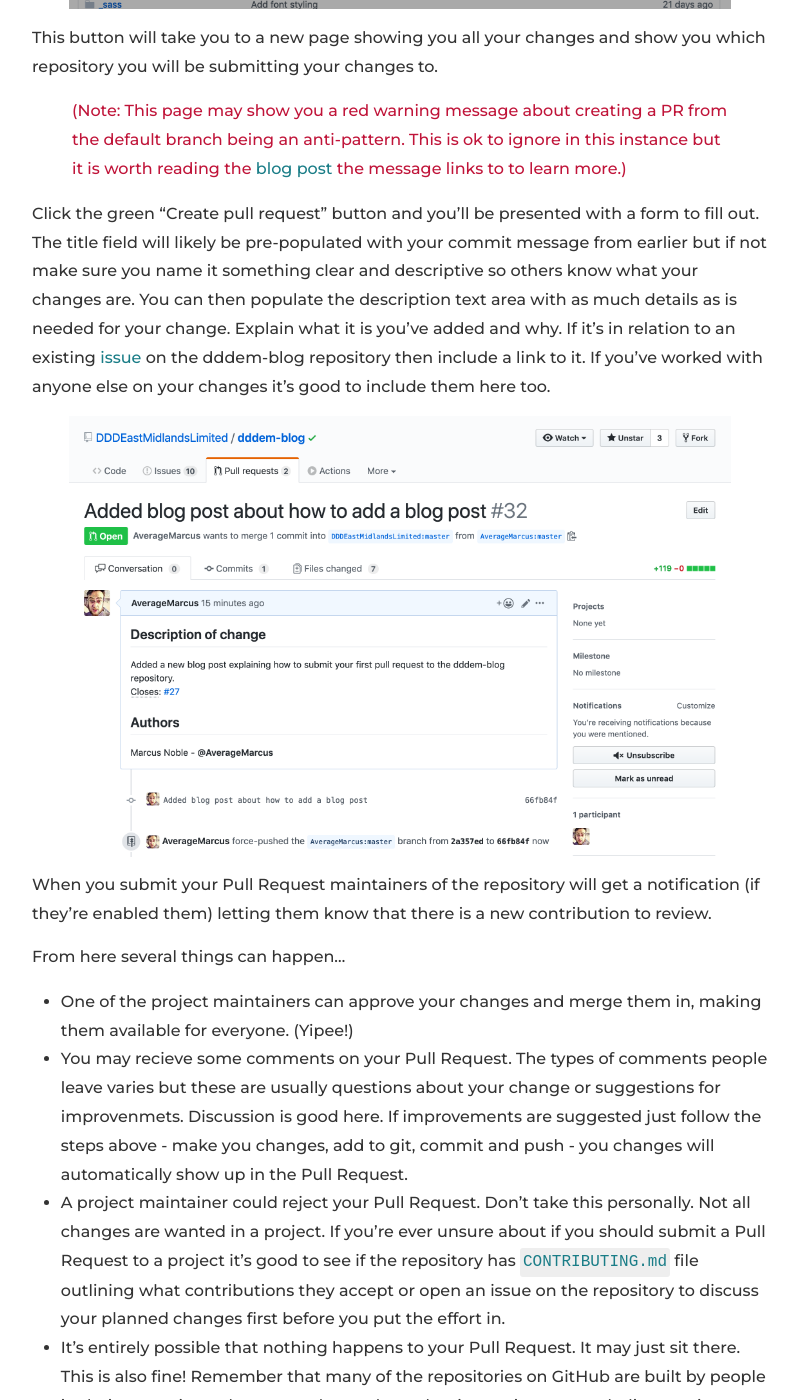
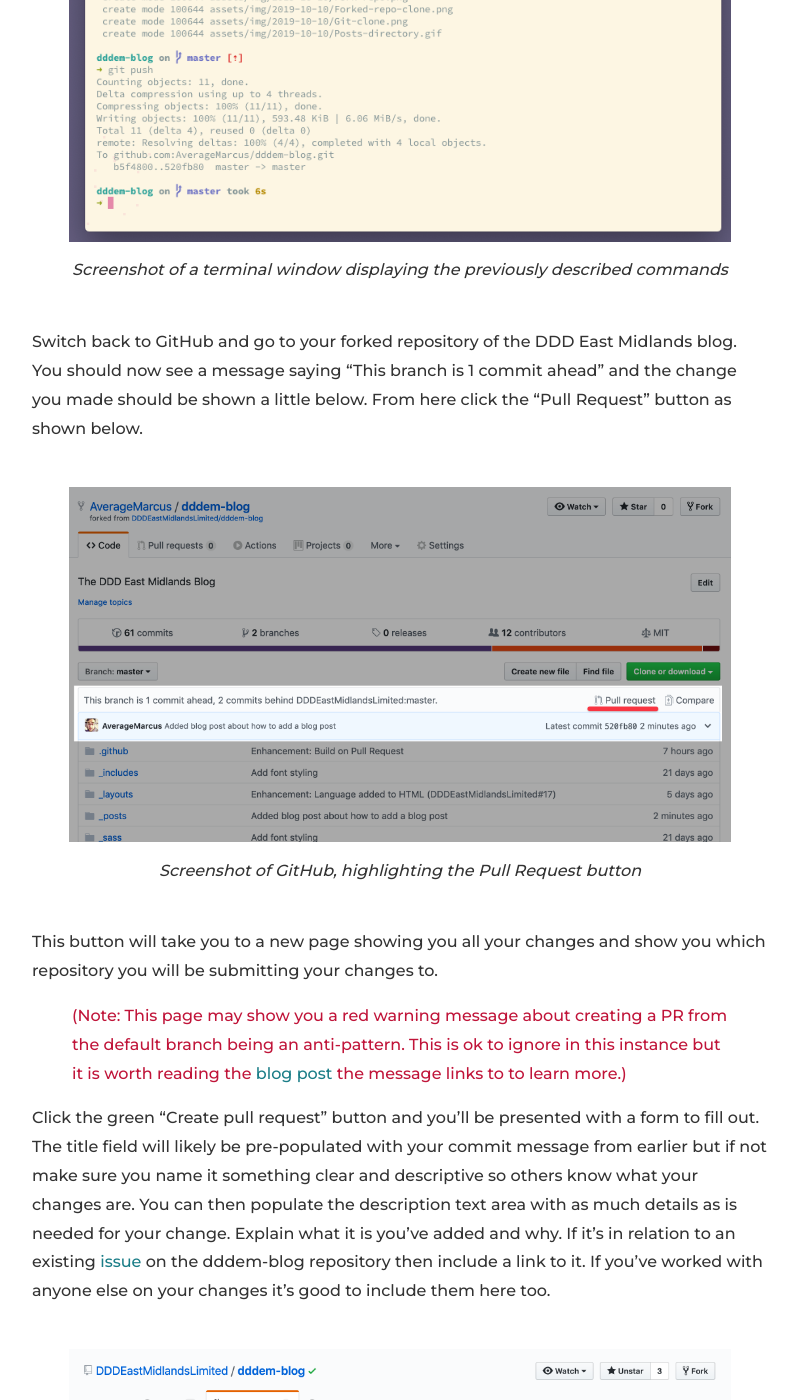
Before and after one commit to DDDEastMidlandsLimited/dddem-blog, a Jekyll site: the page built from _posts/2019-10-10-how-to-pr-with-your-post.md, in a window 1280 px wide and 1400 px high, scrolled down 6950 px. Shown: the whole window, without its empty margins (240-1038 px from the left). Built offline with Jekyll 4.4.1, drawn with Linux system fonts in a browser that asks for light colours; nearby versions of some CDN libraries; some of the changed text lies outside the part shown.

Commit message:
Fix: Style Marcus' Post and Fix Typos

````diff
--- a/_posts/2019-10-10-how-to-pr-with-your-post.md
+++ b/_posts/2019-10-10-how-to-pr-with-your-post.md
@@ -1,6 +1,6 @@
 ---
 layout: post
-title: How to make a pull request with your new post
+title: How To Make A Pull Request With Your New Post
 description: "A guide on how to raise a pull request and how to write up your blog post for the DDD East Midlands website."
 date: 2019-10-10
 cover: "/assets/header_image.jpg"
@@ -18,7 +18,11 @@
 
 With [Hacktoberfest](https://hacktoberfest.digitalocean.com/) in full swing many folks are getting involved in contributing to open source projects for the first time. The DDD East Midlands blog is a community effort and [encourages contribution](https://github.com/DDDEastMidlandsLimited/dddem-blog/issues) of blog posts from members of the community. For this post we will walk through the steps needed for someone to contribute their own blog posts with a very brief introduction to GitHub, Git, Jekyll and Pull Requests.
 
+<br/>
+
 ## Prerequisites
+
+---
 
 Before we get started it would be handy to have a few things set up first if you don't already:
 
@@ -26,17 +30,31 @@
 * You will also need to [download and install Git](https://git-scm.com/downloads) as well as some sort of text editor to work in. (I recommend [Visual Studio Code](https://code.visualstudio.com/)).
 * [_Optional but recommended_] To view your changes to the DDD East Midlands blog on your local machine you will need to install Ruby and Jekyll. The [DDD East Midlands blog repository](https://github.com/DDDEastMidlandsLimited/dddem-blog#running-this-project-locally) has the steps needed for this.
 
+<br/>
+
 ## Let's get going
+
+---
 
 The first thing we need to do is get our own copy of the DDD East Midlands blog. To do this we must head over to the [dddem-blog GitHub repository](https://github.com/DDDEastMidlandsLimited/dddem-blog).
 
 To get our own copy we need to click the "Fork" button towards the top right of the page.
 
+<br/>
 <img src="/assets/img/2019-10-10/Fork-repo.png" alt="Screenshot of the DDD East Midlands GitHub repository with the Fork button highlighted" width="100%"/>
+<center>
+<i>Screenshot of the DDD East Midlands GitHub repository with the Fork button highlighted</i>
+</center>
+<br/>
 
 Now that we have our very own copy we can download it onto our computer so we can begin writing our fantastic blog post to share with the community.
 
+<br/>
 <img src="/assets/img/2019-10-10/Forked-repo-clone.png" alt="Screenshot of forked DDD East Midlands GitHub repository with the clone dialog showing" width="100%"/>
+<center>
+<i>Screenshot of forked DDD East Midlands GitHub repository with the clone dialog showing</i>
+</center>
+<br/>
 
 Click on the green "Clone or download" button on the right and copy the text shown in the textbox. Switch over to a terminal window (e.g. git bash or CMD on Windows, iTerm on Mac or Terminal on Linux) and use git to clone your forked repository to your local machine. (Note, you may be asked for your GitHub login details)
 
@@ -44,13 +62,25 @@
 git clone https://github.com/AverageMarcus/dddem-blog.git
 ```
 
+<br/>
 <img src="/assets/img/2019-10-10/Git-clone.png" alt="Screenshot a git clone command in a terminal window" width="100%"/>
+<center>
+<i>Screenshot a git clone command in a terminal window</i>
+</center>
+<br/>
 
 ## Adding our content
 
+---
+
 We now have a full copy of the DDD East Midlands blog on our machine so lets open it up and start adding our post. Open the newly downloaded directory in your favourite text editor and you should see a directory at the top level called `_posts`. This is where we're going to create our new blog post file, in this case the files are named with a date, followed by a short title of the post and the file extension of `.md` (more on this shortly).
 
+<br/>
 <img src="/assets/img/2019-10-10/Posts-directory.gif" alt="Animation showing a new file being added to the posts directory" width="100%"/>
+<center>
+<i>Animation showing a new file being added to the posts directory</i>
+</center>
+<br/>
 
 Our newly created file is more than just a plain text file, it's a Markdown file! Markdown is a lightweight markup language used for formatting text and usually converted into HTML. Check out the [Markdown Guide](https://www.markdownguide.org/getting-started) for a good into to Markdown (It's ok, we'll wait 🙂).
 
@@ -74,7 +104,11 @@
 
 Below this we can start writing our blog post. I'll leave this bit up to you but remember to check the [Markdown Guide](https://www.markdownguide.org/getting-started) for what styling is available to you. If you'd like, you can take a look at the [source for this blog post](https://raw.githubusercontent.com/DDDEastMidlandsLimited/dddem-blog/master/_posts/2019-10-10-how-to-pr-with-your-post.md). Refer to the [Jekyll Quickstart guide](https://jekyllrb.com/docs/) on how to run the site locally to see your changes.
 
+<br/>
+
 ## Submitting your post
+
+---
 
 You've now wrote an amazing blog post so it's time to share that with the world. We first need to tell Git about all the files we have added or changed so lets switch back to our terminal.
 First add all new / changes files in the current directory:
@@ -91,11 +125,21 @@
 git push
 ```
 
+<br/>
 <img src="/assets/img/2019-10-10/Push-changes.png" alt="Screenshot of a terminal window displaying the previously described commands" width="100%"/>
+<center>
+<i>Screenshot of a terminal window displaying the previously described commands</i>
+</center>
+<br/>
 
 Switch back to GitHub and go to your forked repository of the DDD East Midlands blog. You should now see a message saying "This branch is 1 commit ahead" and the change you made should be shown a little below. From here click the "Pull Request" button as shown below.
 
+<br/>
 <img src="/assets/img/2019-10-10/Github-pull-request-button.png" alt="Screenshot of GitHub, highlighting the Pull Request button" width="100%"/>
+<center>
+<i>Screenshot of GitHub, highlighting the Pull Request button</i>
+</center>
+<br/>
 
 This button will take you to a new page showing you all your changes and show you which repository you will be submitting your changes to.
 
@@ -103,18 +147,27 @@
 
 Click the green "Create pull request" button and you'll be presented with a form to fill out. The title field will likely be pre-populated with your commit message from earlier but if not make sure you name it something clear and descriptive so others know what your changes are. You can then populate the description text area with as much details as is needed for your change. Explain what it is you've added and why. If it's in relation to an existing [issue](https://github.com/DDDEastMidlandsLimited/dddem-blog/issues) on the dddem-blog repository then include a link to it. If you've worked with anyone else on your changes it's good to include them here too.
 
+<br/>
 <img src="/assets/img/2019-10-10/Pull-request.png" alt="Screenshot of a GitHub pull request" width="100%"/>
+<center>
+<i>Screenshot of a GitHub pull request</i>
+</center>
+<br/>
 
 When you submit your Pull Request maintainers of the repository will get a notification (if they're enabled them) letting them know that there is a new contribution to review.
 
 From here several things can happen...
 
 * One of the project maintainers can approve your changes and merge them in, making them available for everyone. (Yipee!)
-* You may recieve some comments on your Pull Request. The types of comments people leave varies but these are usually questions about your change or suggestions for improvenmets. Discussion is good here. If improvements are suggested just follow the steps above - make you changes, add to git, commit and push - you changes will automatically show up in the Pull Request.
+* You may receive some comments on your Pull Request. The types of comments people leave varies but these are usually questions about your change or suggestions for improvements. Discussion is good here. If improvements are suggested just follow the steps above - make you changes, add to git, commit and push - you changes will automatically show up in the Pull Request.
 * A project maintainer could reject your Pull Request. Don't take this personally. Not all changes are wanted in a project. If you're ever unsure about if you should submit a Pull Request to a project it's good to see if the repository has [`CONTRIBUTING.md`](https://github.com/DDDEastMidlandsLimited/dddem-blog/blob/master/.github/contributing.md) file outlining what contributions they accept or open an issue on the repository to discuss your planned changes first before you put the effort in.
 * It's entirely possible that nothing happens to your Pull Request. It may just sit there. This is also fine! Remember that many of the repositories on GitHub are built by people in their spare time who may no longer have the time or interest to dedicate to it.
 
+<br/>
+
 ## Wrap up
+
+---
 
 That's it!
 
````
